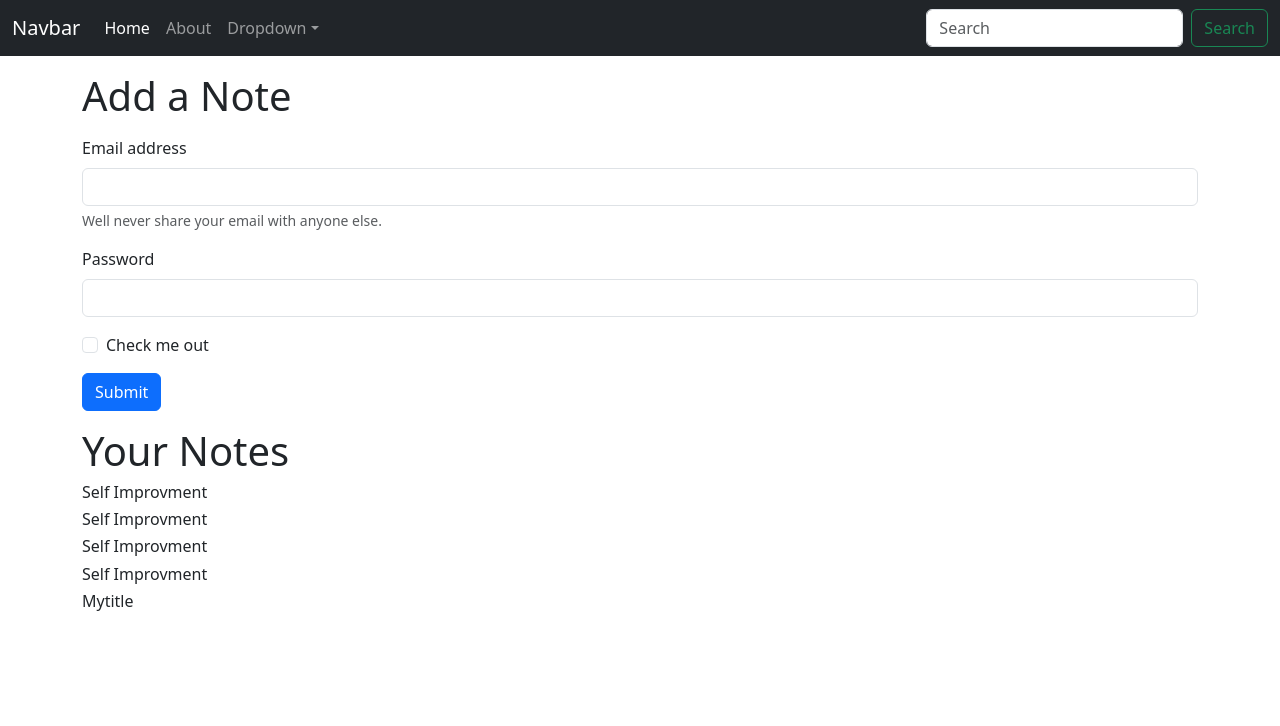
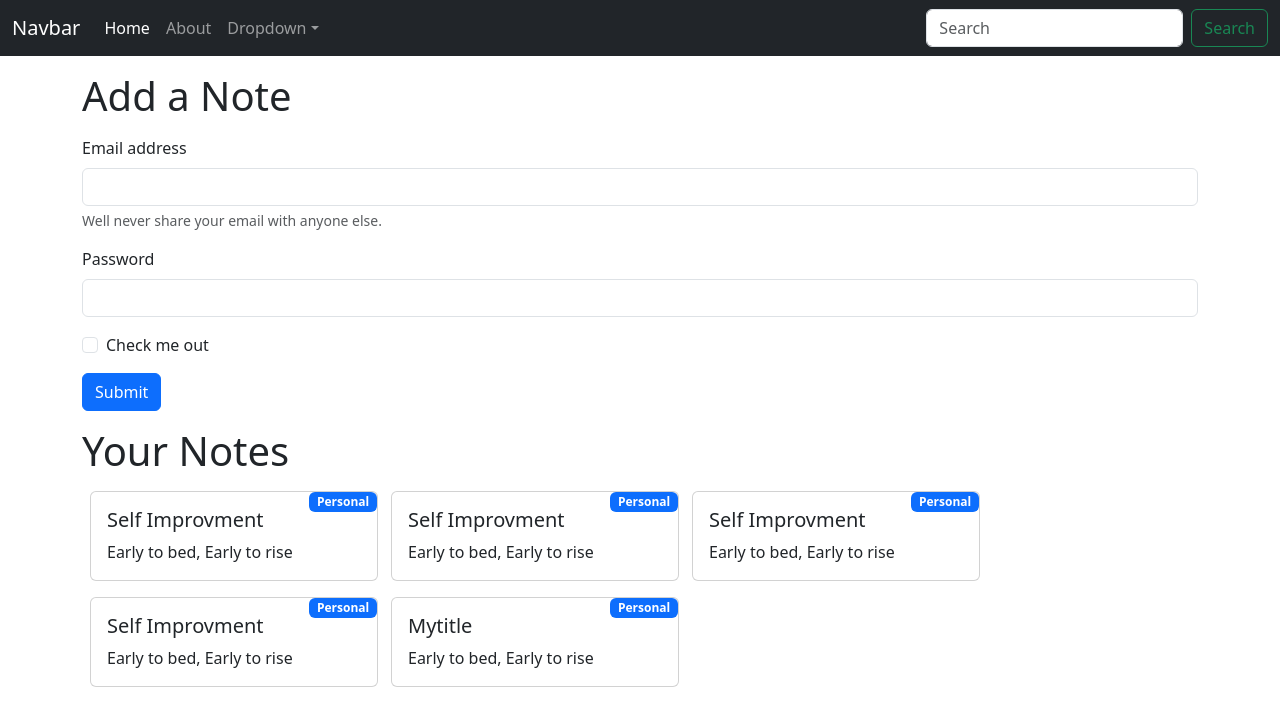
Before and after one commit to ManjiCoder/iNoteBook, a React (Vite) app: page / in a window 1280 px wide. Shown: the top 726 px of the page. Built offline with nearby package versions, Linux system fonts and the light colour scheme.

Commit message:
Video - 61 ✔ iNotebook: Adding NoteItem in a Separate Note component - ✔

```diff
--- /dev/null
+++ b/src/components/Notes.jsx
@@ -0,0 +1,16 @@
+import React, { useContext } from 'react';
+import NoteContext from '../context/notes/NoteContext';
+import NoteItem from './NoteItem';
+
+function Notes() {
+  const context = useContext(NoteContext);
+  const { notes, setNotes } = context;
+  return (
+    <div className="row">
+      <h1>Your Notes</h1>
+      {notes.map((note) => (<NoteItem note={note} />))}
+    </div>
+  );
+}
+
+export default Notes;
--- a/src/pages/Home.jsx
+++ b/src/pages/Home.jsx
@@ -1,11 +1,8 @@
 /* eslint-disable jsx-a11y/label-has-associated-control */
-import React, { useContext } from 'react';
-import NoteContext from '../context/notes/NoteContext';
+import React from 'react';
+import Notes from '../components/Notes';
 
 function Home() {
-  const context = useContext(NoteContext);
-  const { notes, setNotes } = context;
-
   return (
     <div className="my-3">
       <h1>Add a Note</h1>
@@ -25,8 +22,7 @@ function Home() {
         </div>
         <button type="submit" className="btn btn-primary">Submit</button>
       </form>
-      <h1>Your Notes</h1>
-      {notes.map((note) => (<h6>{note.title}</h6>))}
+      <Notes />
     </div>
   );
 }
```
